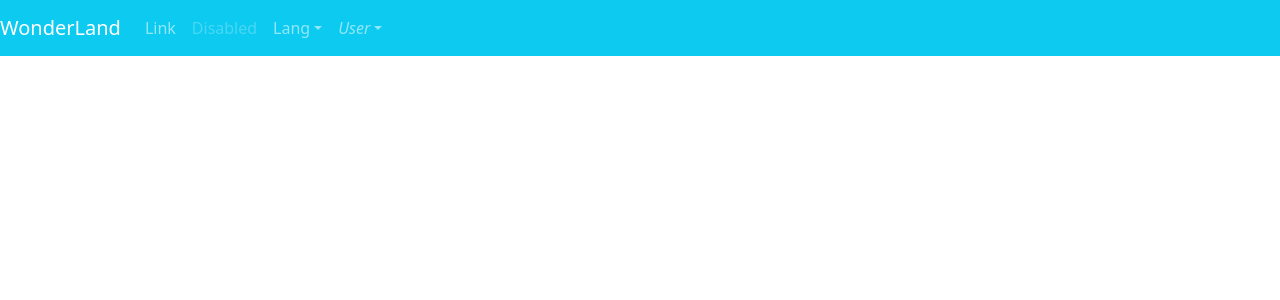
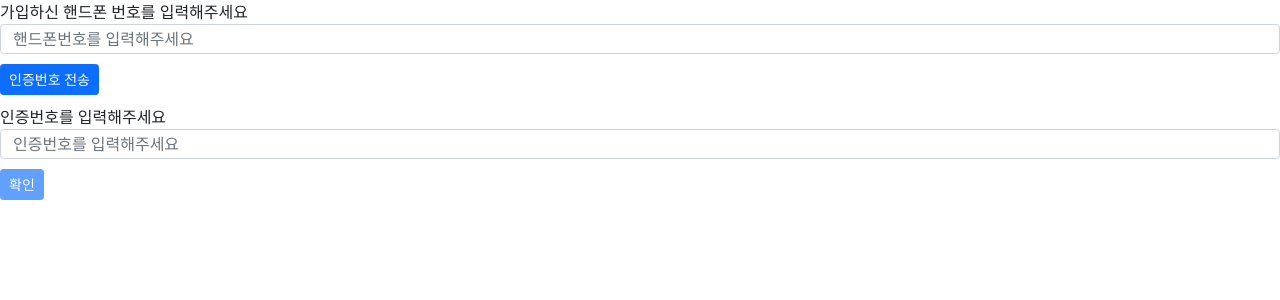
Before and after one commit to novb1492/study_vue2, a Vue app: page /findEmailPage in a window 1280 px wide. Shown: the top 300 px of the page. Built offline with nearby package versions, Linux system fonts and the light colour scheme; no server answers; what @ckeditor/ckeditor5-vue2, vue-daum-postcode, vue-head would draw is missing.

Commit message:
이메일 찾기 구현

```diff
--- a/src/components/layout/Header.vue
+++ b/src/components/layout/Header.vue
@@ -64,7 +64,7 @@ export default {
       },
       useHeader(){
         var uri=location.pathname;
-        if(uri=='/joinPage'||uri=='/loginPage'||uri=='/myPage'||uri=='/findPwdPage'){
+        if(uri=='/joinPage'||uri=='/loginPage'||uri=='/myPage'||uri=='/findPwdPage'||uri=='/findEmailPage'){
            return false;
         }
         module.loginCheck().then(result=>{
--- /dev/null
+++ b/src/components/views/user/findEmailPage.vue
@@ -0,0 +1,80 @@
+<template>
+    <div>
+        <div>가입하신 핸드폰 번호를 입력해주세요</div>
+        <input type="text" id="phone" placeholder="핸드폰번호를 입력해주세요" class="form-control joinInput">
+        <input type="button" class="btn btn-primary btn btn-default btn-sm" value="인증번호 전송" id="sendPhone" @click="this.sendPhone" style="margin-top:10px;">
+        <div style="margin-top:10px;">인증번호를 입력해주세요</div>
+        <input type="text" id="randnum" placeholder="인증번호를 입력해주세요" class="form-control joinInput" >
+        <input type="button" class="btn btn-primary btn btn-default btn-sm" @click="this.sendRandnum"  id="sendRandNum" value="확인" style="margin-top:10px;" disabled>
+
+    </div>
+
+</template>
+<script>
+import * as module from "../../jslib/jslib.js";
+export default {
+    name:'findEmailPage',
+    data(){
+        return {
+
+        }
+    },
+    methods: {
+        sendPhone(){
+            var phone=document.getElementById('phone').value;
+            var button=document.getElementById('sendPhone');
+            var url="http://localhost:8080/confrim/phone";
+            var button2=document.getElementById('sendRandNum');
+            if(module.checkEmthy(phone)){
+                alert('이메일을 입력해주세요');
+                return;
+            }
+            button.disabled=true;
+            let data=JSON.stringify({
+                "unit":phone,
+                "scope":"phone",
+                "detail":"find"
+            });
+            module.requestToPostServer2(url,data).then(result=>{
+                alert(result.message);
+                if(!result.flag){
+                    button.disabled=false;
+                    return;
+                }
+                button2.disabled=false;
+            }).catch(error=>{
+                  alert(error);
+                  button.disabled=false;
+            })
+        },
+        sendRandnum(){
+            var phone=document.getElementById('phone').value;
+            var button=document.getElementById('sendPhone');
+            var url="http://localhost:8080/confrim/phone";
+            var button2=document.getElementById('sendRandNum');
+            if(module.checkEmthy(phone)){
+                alert('이메일을 입력해주세요');
+                button.disabled=false;
+                return;
+            }
+            let data=JSON.stringify({
+                "phoneOrEmail":phone,
+                "unit":"phone",
+                "randNum":document.getElementById('randnum').value,
+                'scope':'find'
+            });
+            button2.disabled=true;
+            module.requestPutToServer2(url,data).then(result=>{
+                alert(result.message);
+                if(!result.flag){
+                    button2.disabled=false;
+                    return;
+                }
+            }).catch(error=>{
+                  alert(error);
+                  button.disabled=false;
+            })
+        }
+    },
+}
+</script>
--- a/src/components/views/user/loginPage.vue
+++ b/src/components/views/user/loginPage.vue
@@ -6,7 +6,7 @@
         <input type="button" value="로그인" class="btn btn-success btn btn-default btn-sm" style="margin-top: 30px;" @click="this.tryLogin"><input type="button" class="btn btn-success btn btn-default btn-sm" value="네이버 로그인" @click="this.callNaverLogin" style="margin-left: 30px; margin-top: 30px;">
         <input type="button" class="btn btn-success btn btn-default btn-sm" value="카카오 로그인" @click="this.callKakaoLogin" style="margin-left: 30px; margin-top: 30px;">
         <br>
-        <a href="/findPwdPage"><span  style="margin-top: 30px;">비밀번호찾기</span ></a><a href="/findPwdPage"><span  style="margin-top: 30px; margin-left: 30px;">이메일찾기</span ></a>
+        <a href="/findPwdPage"><span  style="margin-top: 30px;">비밀번호찾기</span ></a><a href="/findEmailPage"><span  style="margin-top: 30px; margin-left: 30px;">이메일찾기</span ></a>
     </div>
 </template>
 <script>
--- a/src/router.js
+++ b/src/router.js
@@ -10,6 +10,7 @@ import popUpClose from './components/views/user/popUpClose.vue';
 import myPage from './components/views/user/myPage.vue'
 import findPwdPage from './components/views/user/findPwdPage.vue';
 import changePwdPage from './components/views/user/changePwdPage.vue';
+import findEmailPage from './components/views/user/findEmailPage.vue';
 Vue.use(VueRouter);
 
 const router =new VueRouter({
@@ -24,6 +25,7 @@ const router =new VueRouter({
       {path:'/myPage',component: myPage},
       {path:'/findPwdPage',component: findPwdPage},
       {path:'/changePwdPage',component: changePwdPage},
+      {path:'/findEmailPage',component: findEmailPage},
       {path:'/test',component: test}
     ]
 });
```
